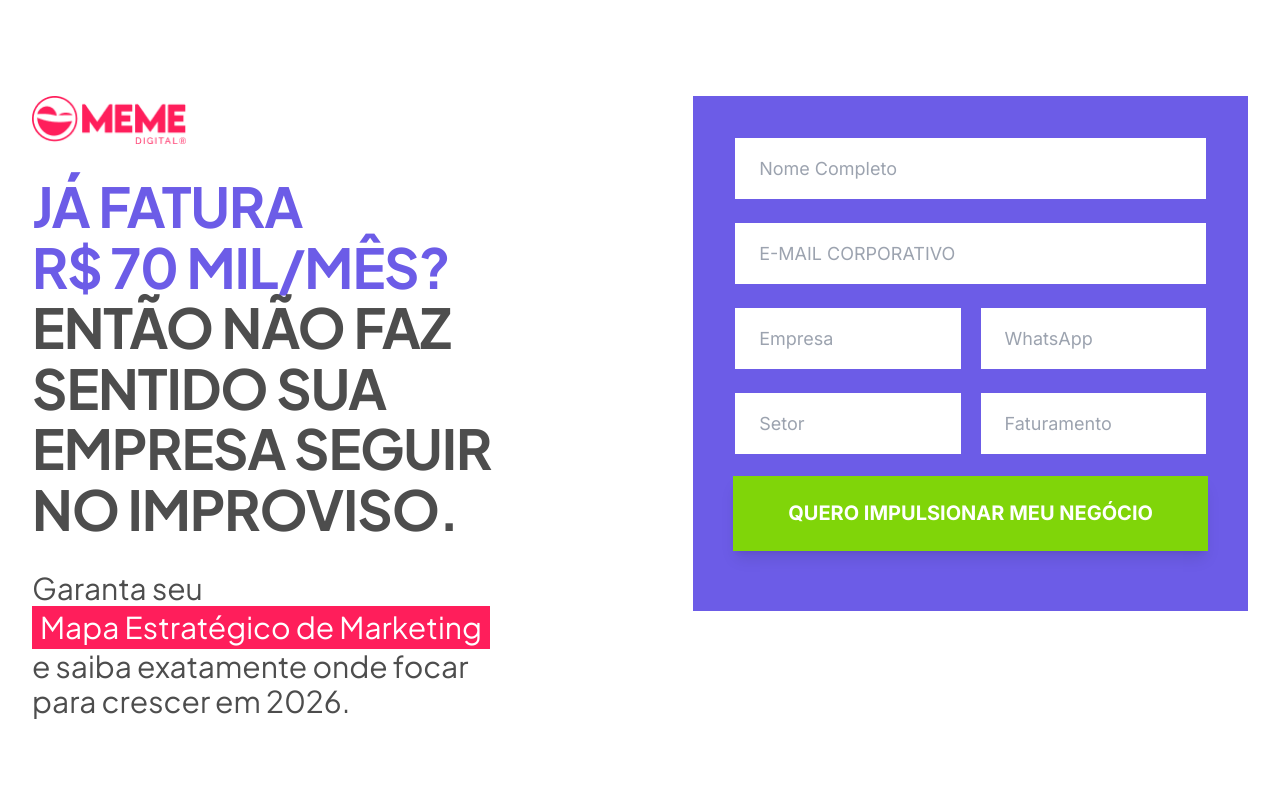
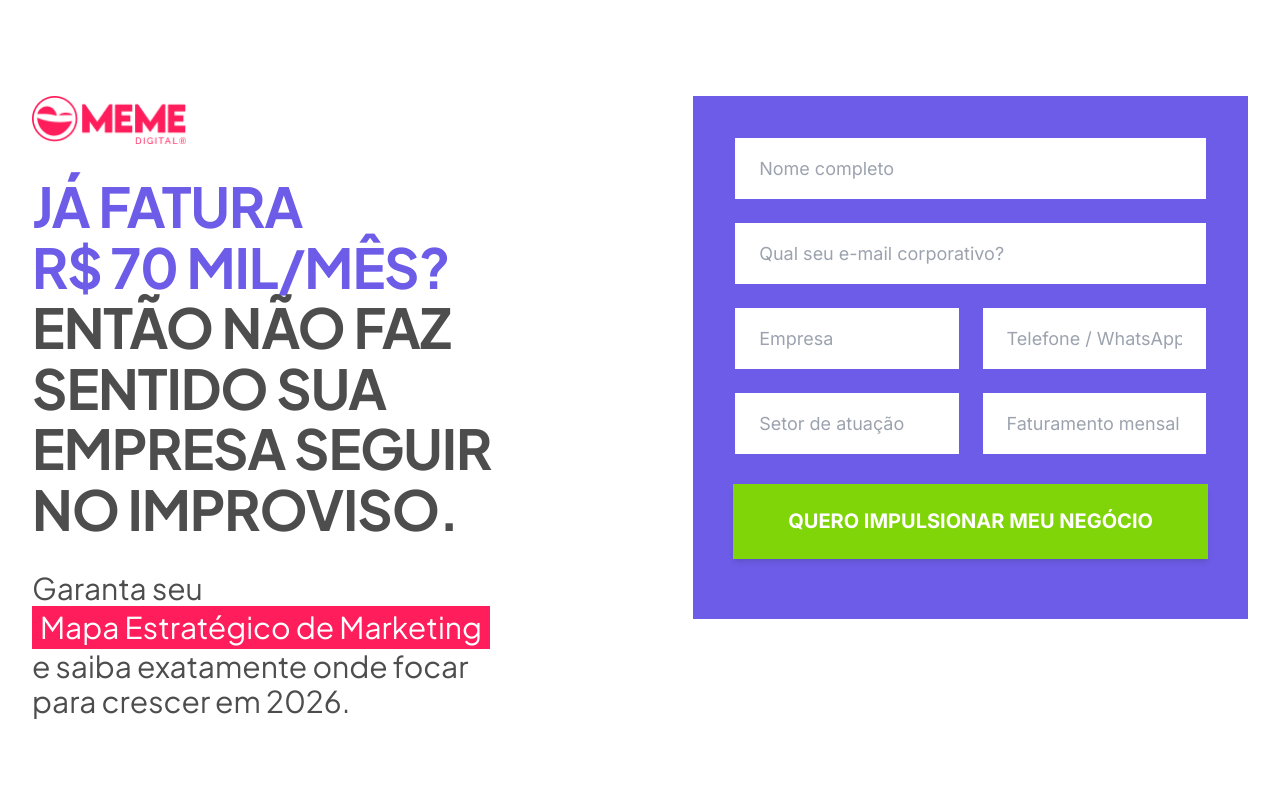
Before and after one commit to Tehkne-Solutions/meme-servicos, a Next.js app: page / in a window 1280 px wide. Shown: the top 800 px of the page. Built offline with nearby package versions, Linux system fonts and the light colour scheme.

Commit message:
feat(ui): refactor Deliverables component for high-fidelity design alignment and fix JSX tags

```diff
--- a/components/Deliverables.tsx
+++ b/components/Deliverables.tsx
@@ -2,46 +2,59 @@ import React from "react";
 
 const deliverables = [
   "Auditorias completas",
-  "Plano de crescimento (12 meses)",
+  "Plano de crescimento",
   "Ações priorizadas",
   "Materiais prontos para uso",
 ];
 
 const Deliverables = () => {
   return (
-    <section className="w-full overflow-visible bg-white py-24 font-['Plus_Jakarta_Sans']">
+    <section className="w-full bg-white py-32 font-sans">
       <div className="mx-auto max-w-[1320px] px-8 lg:px-12">
-        <div className="relative flex min-h-[400px] flex-col justify-between gap-10 bg-[#6C5CE7] p-12 md:pr-[420px] lg:p-16 lg:pr-[440px]">
-          <div className="w-full space-y-8 text-white md:w-1/2">
-            <div>
-              <p className="text-lg opacity-80">Valor total estimado:</p>
-              <h3 className="text-3xl font-bold">R$ 80.000</h3>
+        <div className="relative flex min-h-[500px] items-center bg-[#6C5CE7] p-12 lg:p-16">
+          <div className="flex w-full flex-col gap-12 lg:flex-row lg:items-start lg:justify-between">
+            {/* Coluna de Valores (Esquerda) */}
+            <div className="flex flex-col justify-between space-y-16 text-white md:space-y-24">
+              <div className="space-y-2">
+                <p className="text-[20px] font-medium opacity-90">Valor total estimado:</p>
+                <h3 className="text-[40px] font-bold leading-none">R$ 80.000</h3>
+              </div>
+              <div className="space-y-2">
+                <p className="text-[20px] font-medium opacity-90">Valor percebido:</p>
+                <h3 className="text-[40px] font-bold leading-none">acima de R$ 150.000</h3>
+              </div>
             </div>
 
-            <div className="space-y-4">
-              <h4 className="text-2xl font-bold">Incluindo:</h4>
-              <ul className="space-y-2 text-lg">
+            {/* Coluna da Lista (Centro) */}
+            <div className="flex-1 text-white lg:pl-16">
+              <h4 className="mb-8 text-[28px] font-bold uppercase tracking-tight">Incluindo:</h4>
+              <ul className="space-y-5 text-[18px]">
                 {deliverables.map((item) => (
-                  <li key={item} className="flex items-center gap-2">
-                    ✓ {item}
+                  <li key={item} className="flex items-start gap-3">
+                    <span className="mt-1 font-bold">✓</span>
+                    {item === "Plano de crescimento" ? (
+                      <span>
+                        {item} <span className="text-[16px] opacity-80">(12 meses)</span>
+                      </span>
+                    ) : (
+                      <span>{item}</span>
+                    )}
                   </li>
                 ))}
               </ul>
             </div>
 
-            <div>
-              <p className="text-lg opacity-80">Valor percebido:</p>
-              <h3 className="text-3xl font-bold">acima de R$ 150.000</h3>
-            </div>
-          </div>
+            {/* Espaçador para o Card Absoluto no Desktop */}
+            <div className="hidden w-[380px] lg:block" />
 
-          <div className="w-full bg-white p-10 shadow-2xl md:absolute md:right-8 md:top-12 md:max-w-[380px] lg:right-16 lg:-bottom-12 lg:top-auto lg:p-12">
-            <div className="flex items-center justify-center border-[3px] border-black px-8 py-10">
-              <h2 className="text-center text-[42px] font-black leading-tight text-[#6C5CE7]">
-                Valor dos
-                <br />
-                Entregáveis
-              </h2>
+            {/* Card Lateral (Design Fiel: Retângulo vertical com borda vazando) */}
+            <div className="z-10 w-full max-w-[380px] md:absolute md:-bottom-24 md:right-12 lg:right-16">
+              <div className="absolute -bottom-4 -right-4 h-full w-full border-[3px] border-black bg-white" />
+              <div className="relative flex h-[520px] flex-col justify-center border-[3px] border-black bg-[#6C5CE7] p-12">
+                <h2 className="text-left text-[50px] font-black uppercase leading-[1.05] text-white lg:text-[64px]">
+                  Valor dos<br />Entregáveis
+                </h2>
+              </div>
             </div>
           </div>
         </div>
--- a/components/LeadCaptureForm.tsx
+++ b/components/LeadCaptureForm.tsx
@@ -28,27 +28,30 @@ const initialFormData: LeadFormData = {
 };
 
 const sharedInputClasses =
-  "w-full border-2 border-[#6C5CE7] bg-white px-6 text-[18px] text-[#1A1A1A] outline-none transition-all placeholder:text-[18px] placeholder:text-gray-400 focus:bg-[#F8F7FF] focus:ring-2 focus:ring-[#6C5CE7]/20";
+  "w-full h-[65px] border-2 border-[#6C5CE7] bg-white px-6 text-[18px] text-[#1A1A1A] outline-none transition-all placeholder:text-[18px] placeholder:text-gray-400 focus:bg-[#F8F7FF] focus:ring-2 focus:ring-[#6C5CE7]/20";
 
 const variantCopy = {
   hero: {
     formClassName: "flex flex-col gap-5",
-    emailPlaceholder: "E-mail Corporativo",
-    phonePlaceholder: "WhatsApp",
-    sectorPlaceholder: "Setor",
-    revenuePlaceholder: "Faturamento",
+    namePlaceholder: "Nome completo",
+    emailPlaceholder: "Qual seu e-mail corporativo?",
+    phonePlaceholder: "Telefone / WhatsApp",
+    sectorPlaceholder: "Setor de atuação",
+    revenuePlaceholder: "Faturamento mensal",
   },
   footer: {
     formClassName: "flex flex-col gap-5",
+    namePlaceholder: "Nome completo",
     emailPlaceholder: "Qual seu e-mail corporativo?",
     phonePlaceholder: "Telefone / WhatsApp",
-    sectorPlaceholder: "Setor de Atuação",
-    revenuePlaceholder: "Faturamento Mensal",
+    sectorPlaceholder: "Setor de atuação",
+    revenuePlaceholder: "Faturamento mensal",
   },
 } satisfies Record<
   LeadFormVariant,
   {
     formClassName: string;
+    namePlaceholder: string;
     emailPlaceholder: string;
     phonePlaceholder: string;
     sectorPlaceholder: string;
@@ -104,11 +107,8 @@ export default function LeadCaptureForm({ submitLabel, variant }: LeadFormProps)
   };
 
   const copy = variantCopy[variant];
-  const inputClassName = `${sharedInputClasses} h-[65px]`;
   const buttonClassName =
-    variant === "footer"
-      ? "cta-premium mt-4 flex min-h-[75px] w-full items-center justify-center bg-[#80D509] px-4 text-center text-[20px] font-black uppercase leading-tight text-white shadow-lg hover:brightness-110 disabled:cursor-not-allowed disabled:bg-gray-400 disabled:hover:translate-y-0 disabled:hover:shadow-none"
-      : "cta-premium flex min-h-[75px] w-full items-center justify-center bg-[#80D509] px-4 text-center text-[20px] font-black uppercase leading-tight text-white shadow-lg hover:brightness-110 disabled:cursor-not-allowed disabled:bg-gray-400 disabled:hover:translate-y-0 disabled:hover:shadow-none";
+    "cta-premium mt-2 flex min-h-[75px] w-full items-center justify-center bg-[#80D509] px-6 text-center text-[20px] font-black uppercase leading-tight text-white shadow-md hover:brightness-105 active:scale-[0.99] disabled:cursor-not-allowed disabled:bg-gray-400 disabled:hover:translate-y-0 disabled:hover:shadow-none";
 
   const messageClassName =
     variant === "footer"
@@ -125,10 +125,10 @@ export default function LeadCaptureForm({ submitLabel, variant }: LeadFormProps)
     <form onSubmit={handleSubmit} className={copy.formClassName}>
       <input
         autoComplete="name"
-        className={inputClassName}
+        className={sharedInputClasses}
         name="nome"
         onChange={handleChange}
-        placeholder="Nome Completo"
+        placeholder={copy.namePlaceholder}
         required
         type="text"
         value={formData.nome}
@@ -136,7 +136,7 @@ export default function LeadCaptureForm({ submitLabel, variant }: LeadFormProps)
 
       <input
         autoComplete="email"
-        className={`${inputClassName} uppercase`}
+        className={sharedInputClasses}
         name="email"
         onChange={handleChange}
         placeholder={copy.emailPlaceholder}
@@ -145,10 +145,10 @@ export default function LeadCaptureForm({ submitLabel, variant }: LeadFormProps)
         value={formData.email}
       />
 
-      <div className="grid grid-cols-1 gap-4 md:grid-cols-2">
+      <div className="grid grid-cols-1 gap-5 md:grid-cols-2">
         <input
           autoComplete="organization"
-          className={inputClassName}
+          className={sharedInputClasses}
           name="empresa"
           onChange={handleChange}
           placeholder="Empresa"
@@ -159,7 +159,7 @@ export default function LeadCaptureForm({ submitLabel, variant }: LeadFormProps)
 
         <input
           autoComplete="tel"
-          className={inputClassName}
+          className={sharedInputClasses}
           name="telefone"
           onChange={handleChange}
           placeholder={copy.phonePlaceholder}
@@ -169,9 +169,9 @@ export default function LeadCaptureForm({ submitLabel, variant }: LeadFormProps)
         />
       </div>
 
-      <div className="grid grid-cols-1 gap-4 md:grid-cols-2">
+      <div className="grid grid-cols-1 gap-5 md:grid-cols-2">
         <input
-          className={inputClassName}
+          className={sharedInputClasses}
           name="setor"
           onChange={handleChange}
           placeholder={copy.sectorPlaceholder}
@@ -181,7 +181,7 @@ export default function LeadCaptureForm({ submitLabel, variant }: LeadFormProps)
         />
 
         <input
-          className={inputClassName}
+          className={sharedInputClasses}
           name="faturamento"
           onChange={handleChange}
           placeholder={copy.revenuePlaceholder}
```
